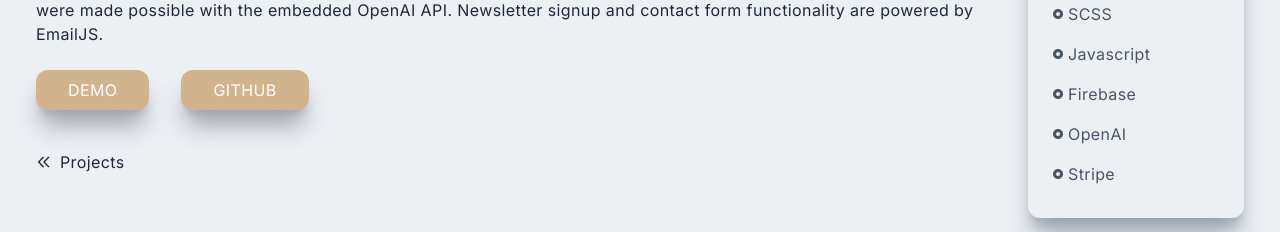
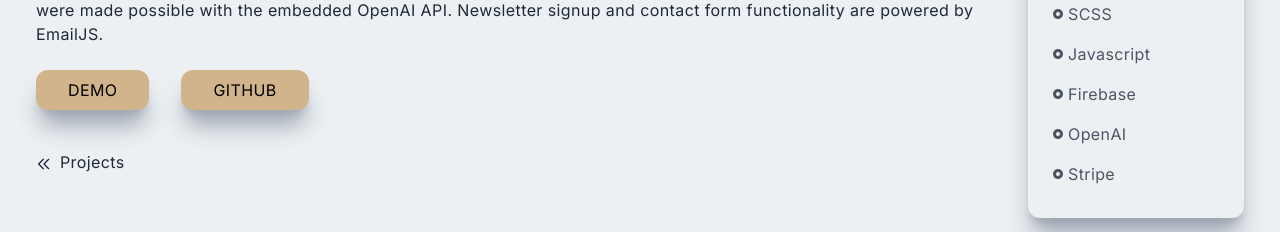
Before and after one commit to desean-ward/desean-ward, a Next.js app: page /projects/dwfazhionz in a window 1280 px wide. Shown: the part 526-758 px from the top of the page. Built offline with nearby package versions, Linux system fonts and the light colour scheme.

Commit message:
Minor fix to nav

```diff
--- a/src/app/globals.css
+++ b/src/app/globals.css
@@ -38,7 +38,7 @@ html {
   }
 
   button {
-    @apply cursor-pointer shadow-xl shadow-gray-400 rounded-xl uppercase bg-[tan] text-white hover:bg-[black] hover:text-[tan]
+    @apply cursor-pointer shadow-xl shadow-gray-400 rounded-xl uppercase bg-[tan] text-black hover:bg-[black] hover:text-[tan]
   }
 
   .section-name {
--- a/src/app/projects/dwfazhionz/page.jsx
+++ b/src/app/projects/dwfazhionz/page.jsx
@@ -8,10 +8,11 @@ import {
 	HeaderOverlay,
 	HeaderText,
 	MainContent,
-  TechContainer,
-  TechWrapper,
-  Tech,
-  Technologies,
+	TechContainer,
+	TechWrapper,
+	Tech,
+	Technologies,
+	ProjectsBtn,
 } from './page.styles'
 
 import dwFazhionz from '../../../../public/assets/projects/dw-fazhionz.jpg'
@@ -58,6 +59,7 @@ const dwfazhionz = () => {
 
 					{/**
 					 * **** BUTTONS ****
+
 					 */}
 					<a
 						href='https://dw-fazhionz.netlify.app/'
@@ -68,13 +70,14 @@ const dwfazhionz = () => {
 
 					{/**
 					 * **** BACK TO PROJECTS BUTTON ****
+
 					 */}
-					<Link
-						href='/#projects'
-						className='max-w-fit mt-8 flex gap-2 items-center mb-8 hover:text-[tan] hover:text-shadow-sm shadow-gray-900'>
-						<HiOutlineChevronDoubleLeft />
-						<p className=''>Projects</p>
-					</Link>
+					<ProjectsBtn>
+						<a href='/#projects'>
+							<HiOutlineChevronDoubleLeft className='inline-block mr-2' />
+							<span className='inline-block '>Projects</span>
+						</a>
+					</ProjectsBtn>
 				</div>
 
 				{/**
--- a/src/app/projects/dwfazhionz/page.styles.jsx
+++ b/src/app/projects/dwfazhionz/page.styles.jsx
@@ -61,3 +61,12 @@ export const Tech = tw.p`
     py-2
     flex items-center
 `
+
+export const ProjectsBtn = tw.p`
+max-w-fit
+mt-8
+flex justify-center items-center gap-4
+mb-8
+hover:text-[tan]
+hover:text-shadow-sm shadow-gray-900
+`
--- a/src/components/contact/contact.component.jsx
+++ b/src/components/contact/contact.component.jsx
@@ -124,7 +124,7 @@ const Contact = () => {
 						</RightSide>{' '}
 					</ContentWrapper>
 					<div className='flex justify-center py-12'>
-						<Link href='/'>
+						<Link href='#home'>
 							<CustomIcon>
 								<HiOutlineChevronDoubleUp size={30} />{' '}
 							</CustomIcon>{' '}
--- a/src/components/navbar/navbar.component.jsx
+++ b/src/components/navbar/navbar.component.jsx
@@ -11,7 +11,7 @@ import { FaGithub, FaLinkedinIn } from 'react-icons/fa'
 import { BsFillPersonLinesFill } from 'react-icons/bs'
 import { CustomIcon, CustomIconNav } from '../customs/custom-icon.component'
 import CustomLink from '../customs/custom-link.component'
-import { NavContainer, NavWrapper } from './navbar.styles'
+import { NavContainer, NavLink, NavWrapper } from './navbar.styles'
 
 const Navbar = () => {
 	const [nav, setNav] = useState(false)
@@ -26,7 +26,7 @@ const Navbar = () => {
 			setLinkColor('#ecf0f3')
 		} else {
 			setNavBg('#ecf0f3')
-			setLinkColor(linkColor)
+			setLinkColor('text-gray-700')
 		}
 	}, [pathname])
 
@@ -59,25 +59,25 @@ const Navbar = () => {
 				<ul
 					style={{ color: `${linkColor}` }}
 					className='hidden md:flex text-sm uppercase'>
-					<CustomLink href='/'>
+					<NavLink href='/#home'>
 						<li className='ml-10'>Home</li>
-					</CustomLink>
+					</NavLink>
 
-					<CustomLink href='#about'>
+					<NavLink href='/#about'>
 						<li className='ml-10'>About</li>
-					</CustomLink>
+					</NavLink>
 
-					<CustomLink href='#skills'>
+					<NavLink href='/#skills'>
 						<li className='ml-10'>Skills</li>
-					</CustomLink>
+					</NavLink>
 
-					<CustomLink href='#projects'>
+					<NavLink href='/#projects'>
 						<li className='ml-10'>Projects</li>
-					</CustomLink>
+					</NavLink>
 
-					<CustomLink href='#contact'>
+					<NavLink href='/#contact'>
 						<li className='ml-10'>Contact Me</li>
-					</CustomLink>
+					</NavLink>
 				</ul>
 
 				<div
--- a/src/components/navbar/navbar.styles.jsx
+++ b/src/components/navbar/navbar.styles.jsx
@@ -16,3 +16,7 @@ export const NavWrapper = tw.div`
     h-full
     px-4 2xl:px-16
 `
+
+export const NavLink = tw.a`
+     hover:text-[tan] hover:text-shadow-sm shadow-gray-900
+`
```
